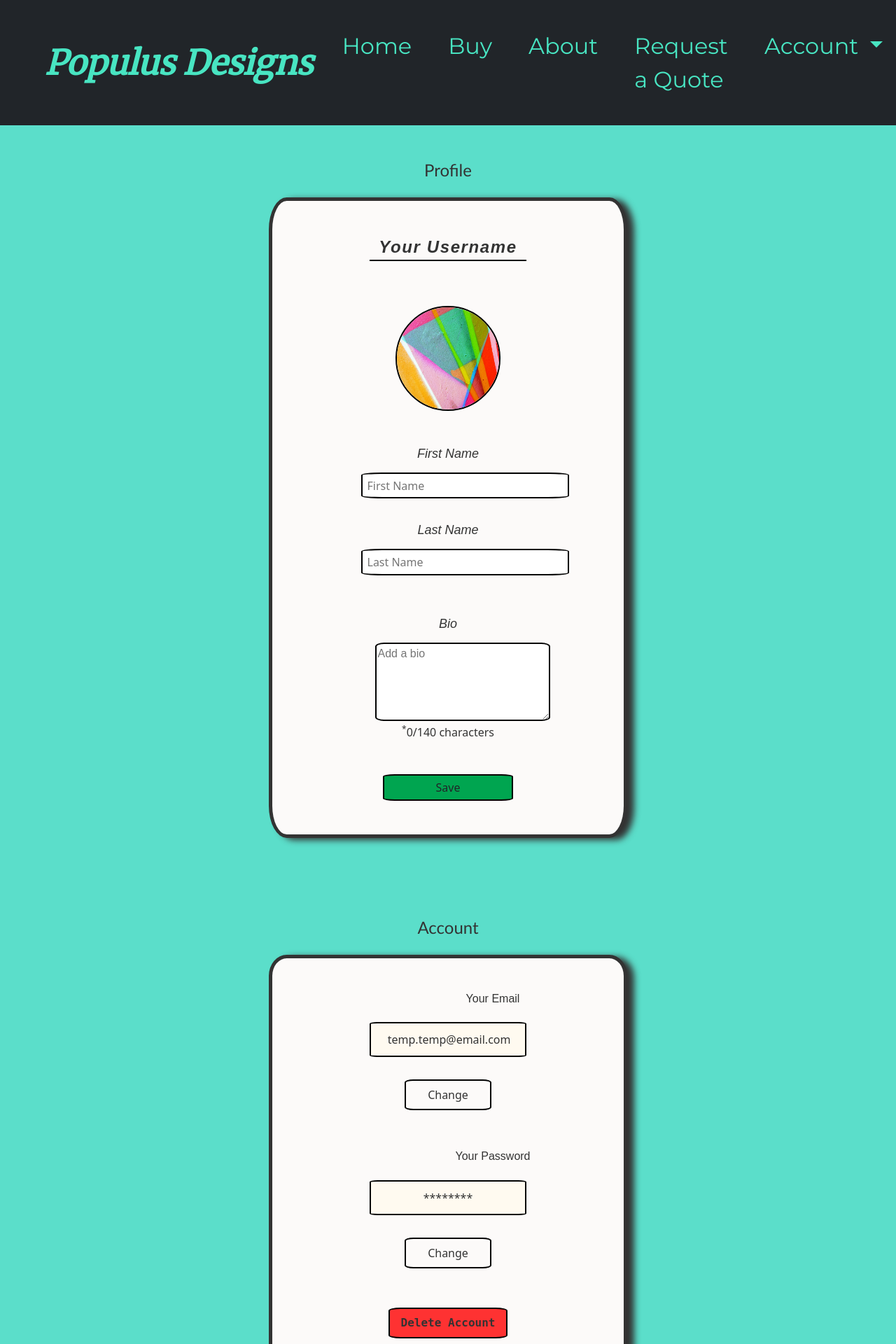
After one commit to branfung/techx22-sds-teamlorem, a Flask app: page /account in a window 1280 px wide. The commit adds this page. Shown: the top 1920 px of the page at 70% size. Run offline with Flask 2, Linux system fonts and the light colour scheme; some libraries are stand-ins or nearby versions.

Commit message:
Added Account Management feature front end

```diff
--- a/app.py
+++ b/app.py
@@ -229,3 +229,24 @@ def resetpw():
 @app.route('/about')
 def about():
     return render_template('about.html', session=session)
+
+@app.route("/account", methods=["GET","POST"])
+# this router shall be only available if a user is logged in
+def account():
+    if request.method =="POST":
+        # get the user from the db
+        users = mongo.db.users
+        # save the current user to modify its info
+        # current_user = users.find_one({"username":session.get("USERNAME")})
+        current_user = users.find_one({"username":session.get("USERNAME")})
+
+        new_firstname = {"$set":{"firstname":request.form["firstname"]}}
+        users.update_one({"username":session.get("USERNAME")},new_firstname)
+
+        new_lastname = {"$set":{"lastname":request.form["lastname"]}}
+        users.update_one({"username":session.get("USERNAME")},new_lastname)
+
+        return render_template("account.html", firstname=users.find_one({"username":session.get("USERNAME")}),lastname=users.find_one({"username":session.get("USERNAME")}))
+
+    else:
+        return render_template("account.html")
--- /dev/null
+++ b/static/css/account.css
@@ -0,0 +1,238 @@
+:root {
+	--color-primary: #333333;
+	--color-secondary: #6fffe9;
+	--color-secondary-darker: #5bdeca;
+	--color-tertiary: #fcfaf9;
+
+	--color-green: #00a550;
+	--color-red: #e83946;
+
+	--color-white: #fff;
+}
+
+main {
+	background-color: var(--color-secondary-darker);
+	color: var(--color-primary);
+}
+
+a {
+	text-decoration: none;
+	color: var(--color-primary);
+}
+
+.account-container {
+	display: flex;
+	flex-direction: column;
+	justify-content: center;
+	align-items: center;
+}
+
+h3 {
+	margin: 50px 0px 16px;
+	font-size: 24px;
+	font-family: 'Gill Sans', 'Gill Sans MT', Calibri, 'Trebuchet MS', sans-serif;
+}
+
+.info {
+	color: var(--color-primary);
+	background-color: var(--color-tertiary);
+	border: 5px solid var(--color-primary);
+	box-shadow: 10px 3px 10px rgb(51, 51, 51);
+	padding: 3rem .1rem;
+	width: 40%;
+	border-radius: 5%;
+	margin-top: .5rem;
+	margin-bottom: 4rem;
+}
+
+.username {
+	margin-bottom: 2rem;
+	border-bottom: 2.5px solid black;
+	/* border-radius: 10%; */
+	/* padding: 0.4rem; */
+	width: 45%;
+	text-align: center;
+	height: auto;
+	font-style: italic;
+	font-size:x-large;
+	font-family: sans-serif;
+    font-weight: bold;
+    letter-spacing: .1rem;
+	color: var(--color-primary);
+}
+
+label {
+	font-style: italic;
+	font-family: sans-serif;
+	font-size: large;
+	margin-bottom: .3rem;
+}
+
+.first-lastnames input {
+	border: 2px solid black;
+	padding: 0.3rem 0.4rem;
+	margin-top: 0.5rem;
+	margin-bottom: 2rem;
+	border-radius: 10%;
+	width: 120%;
+}
+
+.profile-image img {
+	border: 2px solid black;
+	border-radius: 50%;
+	width: 150px;
+	height: 150px;
+	margin-bottom: 3rem;
+	margin-top: 2rem;
+}
+
+.profile-info {
+	display: flex;
+	flex-direction: column;
+	align-items: center;
+	justify-content: center;
+}
+
+.account-settings {
+	display: flex;
+	flex-direction: column;
+	align-items: center;
+	justify-content: center;
+}
+
+.textbox {
+	border-radius: 5%;
+	display: block;
+	border: 2px solid black;
+	width: 120%;
+	height: 7rem;
+	font-family: sans-serif;
+	margin-top: .5rem;
+}
+
+#textbox-label {
+	margin-top: 1.5rem;
+	display: inline-block;
+}
+
+#textbox-span {
+	display: inline-block;
+	margin-top: 0.3rem;
+	margin-bottom: 3rem;
+	color: var(--color-primary);
+	font-size: 16px;
+}
+
+#submit-input {
+	width: 75%;
+	padding: 0.3rem 0.1rem;
+	border: 2px solid black;
+	border-radius: 9%;
+	cursor: pointer;
+	font-size: medium;
+    background-color: var(--color-green);
+}
+
+.user-info {
+	text-align: center;
+}
+
+.user-info:not(:last-child){
+    margin-bottom: 3.5rem;
+}
+
+
+.account-h5{
+    font-size: 16px;
+    margin-bottom: 1.5rem;
+    font-family: sans-serif;
+    text-transform: capitalize;
+    margin-left: 8rem;
+}
+
+.account-info-span{
+    display: inline-block;
+    margin-bottom: 1rem;
+    border: 2px solid black;
+    padding: 0.7rem 1.5rem;
+    border-radius: 5%;
+    background-color: floralwhite;
+    width: 45%;
+}
+
+.account-info-btn{
+    display: block;
+    margin: 0 auto;
+    border: 2px solid black;
+    padding: 0.5rem 0.7rem;
+    width: 25%;
+    border-radius: 10%;
+    margin-top: 1rem;
+}
+
+.delete-account{
+    display: flex;
+    justify-content: center;
+    margin-top: -2rem;
+}
+
+.delete-account button{
+    font-weight: bold;
+    font-size: 16px;
+    font-family: monospace;
+    margin-top: 2rem;
+    border: 2px solid black;
+    border-radius: 10%;
+    padding: 0.5rem 1rem;
+    background-color: rgba(255, 0, 0, 0.8);
+
+}
+
+.delete-account button:hover{
+    background-color: rgba(255, 0, 0, 1);
+
+} */
+
+.connected-services-container {
+	display: flex;
+	flex-direction: column;
+}
+
+.connected-services {
+	margin-left: 2rem;
+	display: flex;
+	flex-direction: column;
+}
+
+.connected-services span {
+	font-size: 20px;
+}
+
+.connected-services:not(:last-child) {
+	margin-bottom: 2rem;
+}
+
+.connect-btn {
+	margin-top: -1.5rem;
+	margin-right: 2rem;
+	justify-self: flex-end;
+	align-self: flex-end;
+	background-color: antiquewhite;
+	border: 2px solid black;
+	padding: .5rem 1rem;
+	transition: all .2s;
+}
+
+.connect {
+	font-size: medium;
+}
+
+.btn {
+    border-radius: 10%;
+	transition: all .2s;
+}
+
+.btn:hover {
+	transform: translateY(-2px);
+	box-shadow: 10px 3px 10px rgb(51, 51, 51);
+}
--- /dev/null
+++ b/templates/account.html
@@ -0,0 +1,93 @@
+{% extends 'main.html' %}
+{% block content %}
+
+<link rel="stylesheet" href="/static/css/account.css">
+
+<main class="account-container">
+    <h3>Profile</h3>
+    <section class="profile-info info">
+        <!-- <span class="username">Your Username</span> -->
+        {% if session.username %}
+        <span class="username">{{session.username}}</span>
+        {% else %}
+        <span class="username">Your Username</span>
+        {% endif %}
+        <div class="profile-image">
+            <img src="/static/img/tab-photo.jpeg" alt="Profile Picture">
+        </div>
+        <form action="/account" method="post" class="account-settings">
+            <div class="first-lastnames">
+                <label for="firstname">First Name</label>
+                <div class="firstname-input">
+                    {% if firstname %}
+                    <input type="text" name="firstname" placeholder={{firstname}}>
+                    {% else %}
+                    <input type="text" name="firstname" placeholder="First Name">
+                    {% endif %}
+                </div>
+
+                <label clssname="password-label" for="lastname">Last Name</label>
+                <div class="lastname-input">
+                    <input type="text" name="lastname" placeholder="Last Name"">
+                </div>
+            </div>
+
+            <div class="textarea-container">
+                <label id="textbox-label" for="bio">Bio</label>
+                <textarea class="textbox" name="bio" spellcheck="true" wrap="hard" maxlength="140"
+                    placeholder="Add a bio"></textarea>
+                <span id="textbox-span"><sup>*</sup>0/140 characters</span>
+            </div>
+            <input id="submit-input" class="btn" type="submit" value="Save">
+        </form>
+    </section>
+
+    <h3>Account</h3>
+    <section class="account-info info">
+        <h5 class="account-h5">Your email</h5>
+        <div class="user-info">
+            <span class="account-info-span">temp.temp@email.com</span>
+            <button class="account-info-btn btn"><a href="/changepw">Change</a></button>
+        </div>
+
+        <h5 class="account-h5">Your Password</h5>
+        <div class="user-info">
+            <span class="account-info-span">********</span>
+            <button class="account-info-btn btn"><a href="/changepw">Change</a></button>
+        </div>
+
+        <div class="delete-account">
+            <button class="btn"><a href="/deleteacc">Delete Account</a></button>
+        </div>
+    </section>
+
+
+    <h3>Connected Services</h3>
+    <div class="connected-services-container info">
+        <div class="connected-services">
+            <span>Google</span>
+            <button class="connect-btn btn"><a class="connect" href="/">Connect</a></button>
+        </div>
+
+        <div class="connected-services">
+            <span>Facebook</span>
+            <button class="connect-btn btn"><a class="connect" href="/">Connect</a></button>
+        </div>
+
+        <div class="connected-services">
+            <span>Instagram</span>
+            <button class="connect-btn btn"><a class="connect" href="/">Connect</a></button>
+        </div>
+
+
+        <div class="connected-services">
+            <span>Twitter</span>
+            <button class="connect-btn btn"><a class="connect" href="/">Connect</a></button>
+        </div>
+    </div>
+
+    </section>
+</main>
+
+
+{% endblock %}
```
Also changed, not shown: static/css/Request-Form.css (+12 -2 lines).
